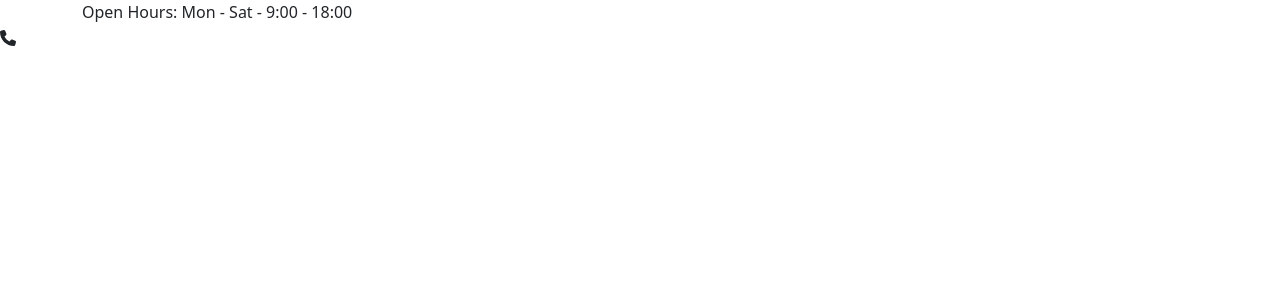
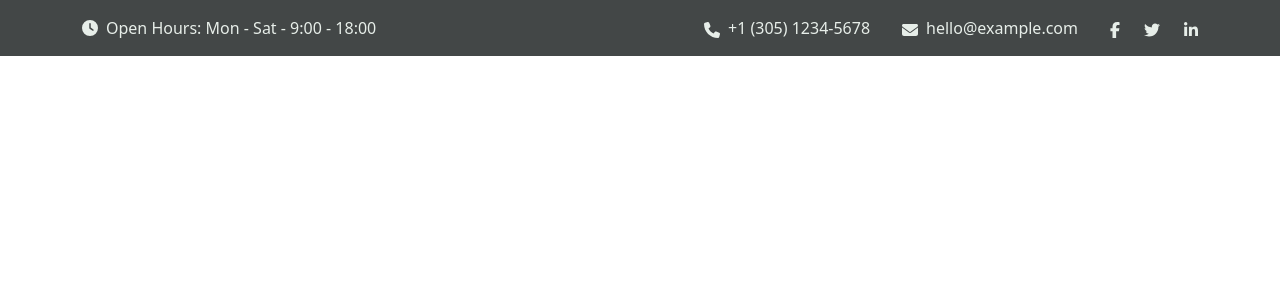
Before and after one commit to AndreSoffiantini/proj-html-vuejs, a Vue app: page / in a window 1280 px wide. Shown: the top 300 px of the page. Built offline with nearby package versions, Linux system fonts and the light colour scheme.

Commit message:
Add HeaderComponent

```diff
--- a/package.json
+++ b/package.json
@@ -9,6 +9,7 @@
   },
   "dependencies": {
     "@fortawesome/fontawesome-svg-core": "^6.1.1",
+    "@fortawesome/free-brands-svg-icons": "^6.1.1",
     "@fortawesome/free-regular-svg-icons": "^6.1.1",
     "@fortawesome/free-solid-svg-icons": "^6.1.1",
     "@fortawesome/vue-fontawesome": "^2.0.6",
--- a/src/App.vue
+++ b/src/App.vue
@@ -27,4 +27,6 @@ export default {
 
 <style lang="scss">
 
+  @import '@/assets/scss/style.scss';
+
 </style>
--- a/src/components/HeaderComponent.vue
+++ b/src/components/HeaderComponent.vue
@@ -3,19 +3,44 @@
     <header>
 
         <div class="container">
-            <div class="row">
-                <div class="col">
+            <div class="row py-3">
+
+                <div class="col d-flex align-items-center">
 
                     <font-awesome-icon icon="fa-solid fa-clock" />
-
-                    <span>Open Hours: Mon - Sat - 9:00 - 18:00</span>
+                    <span class="mx-2">Open Hours: Mon - Sat - 9:00 - 18:00</span>
 
                 </div>
-                <div class="col"></div>
+
+
+                <div class="col d-flex justify-content-end align-items-center">
+
+                    <div>
+
+                        <font-awesome-icon icon="fa-solid fa-phone" />
+                        <span class="mx-2">+1 (305) 1234-5678</span>
+
+                    </div>
+
+                    <div class="mx-4">
+
+                        <font-awesome-icon icon="fa-solid fa-envelope" />
+                        <span class="mx-2">hello@example.com</span>
+
+                    </div>
+
+                    <div>
+
+                        <font-awesome-icon icon="fa-brands fa-facebook-f" />
+                        <font-awesome-icon icon="fa-brands fa-twitter" class="mx-4" />
+                        <font-awesome-icon icon="fa-brands fa-linkedin-in" />
+
+                    </div>
+
+                </div>
+
             </div>
         </div>
-
-        <font-awesome-icon icon="fa-solid fa-phone" />
 
     </header>
 
@@ -29,5 +54,10 @@ export default {
 
 <style lang="scss" scoped>
 
+    header {
+        background-color: $cape_cod;
+        color: $gray_nurse;
+    }
+
 
 </style>
--- a/src/main.js
+++ b/src/main.js
@@ -10,13 +10,14 @@ Vue.use(bootstrap)
 import { library } from '@fortawesome/fontawesome-svg-core'
 
 /* import specific icons 👇 QUI AGGIUNGI LE ICONE che vuoi usare in camelCase */
-import { faPhone } from '@fortawesome/free-solid-svg-icons'
+import { faClock, faPhone, faEnvelope } from '@fortawesome/free-solid-svg-icons'
+import { faFacebookF, faTwitter, faLinkedinIn } from '@fortawesome/free-brands-svg-icons'
 
 /* import font awesome icon component */
 import { FontAwesomeIcon } from '@fortawesome/vue-fontawesome'
 
 /* add icons to the library 👇 QUI AGGIUNGI IL NOME DELL'ICONA in camelCase*/
-library.add(faPhone)
+library.add(faClock, faPhone, faEnvelope, faFacebookF, faTwitter, faLinkedinIn)
 
 /* add font awesome icon component */
 Vue.component('font-awesome-icon', FontAwesomeIcon)
```
Also changed, not shown: 1 other file (tests, documents, lock files or other folders).
